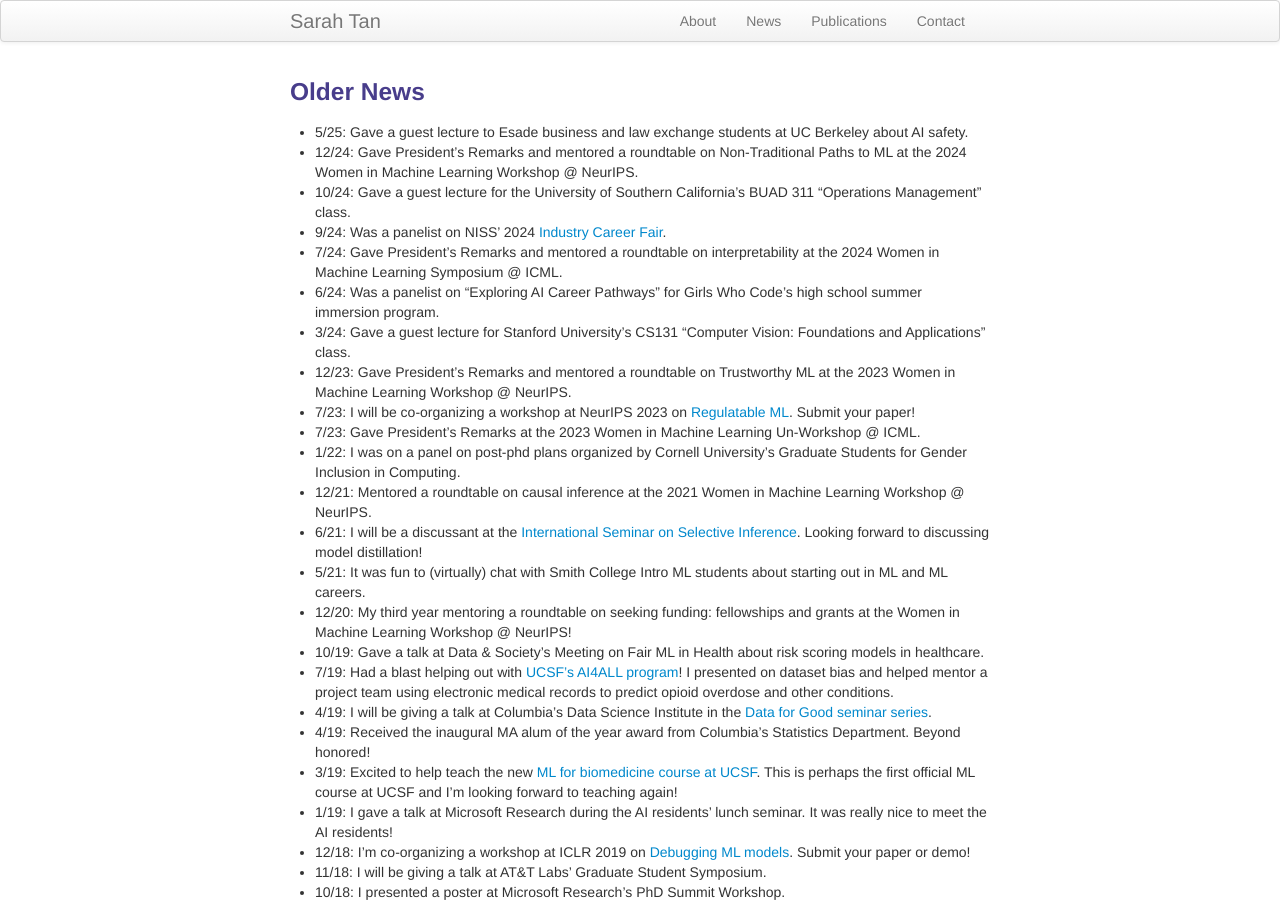
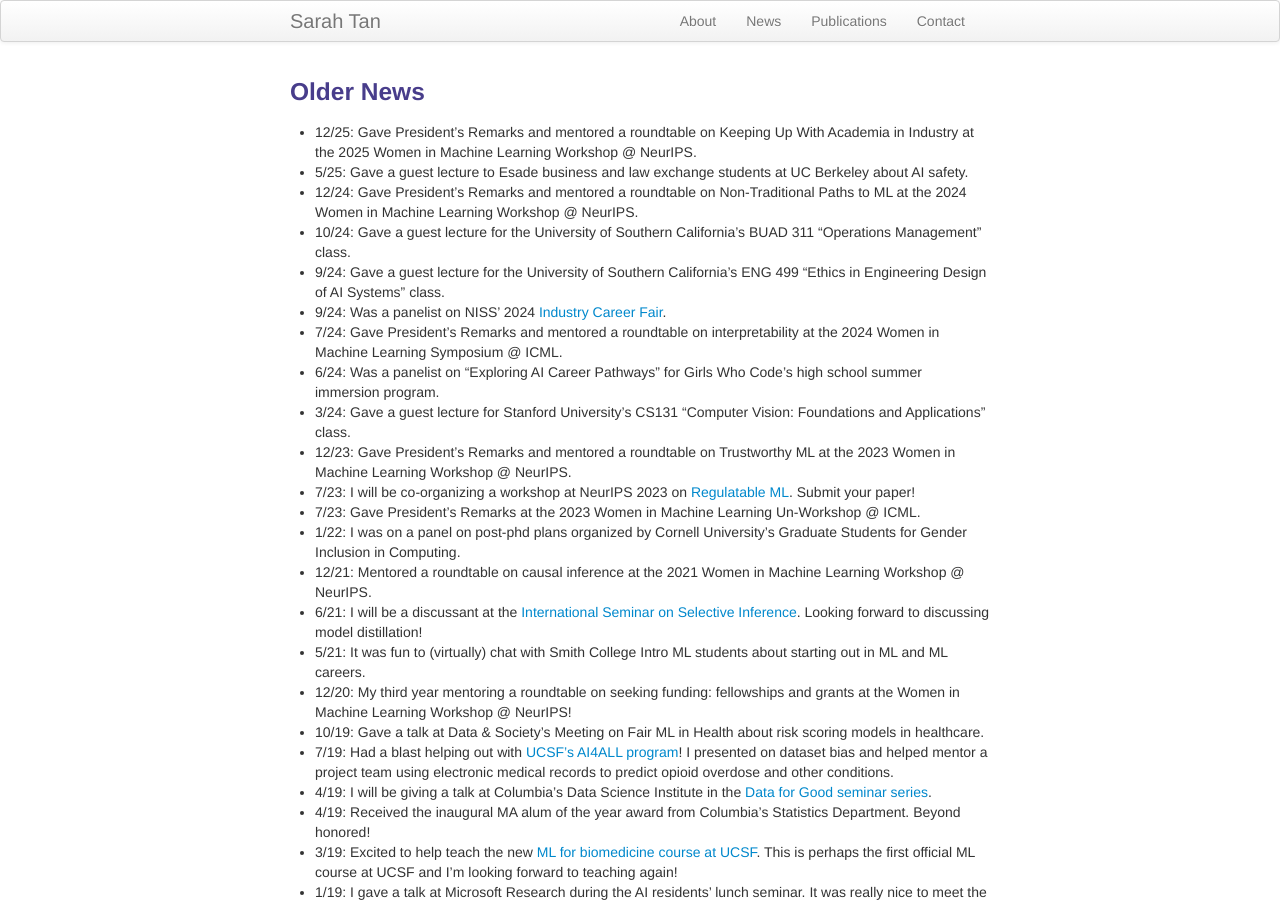
Before and after one commit to shftan/shftan.github.io, a Jekyll site: the page built from oldernews.md, in a window 1280 px wide and 900 px high. Built offline with Jekyll 4.4.1, drawn with Linux system fonts in a browser that asks for light colours.

Commit message:
Update oldernews.md

```diff
--- a/oldernews.md
+++ b/oldernews.md
@@ -7,9 +7,11 @@ keywords: Sarah Tan, Cornell, Statistics, interpretability, causal inference
 
 <div class="row-fluid" id="news"><h3>Older News</h3>
 </div>
+- 12/25: Gave President's Remarks and mentored a roundtable on Keeping Up With Academia in Industry at the 2025 Women in Machine Learning Workshop @ NeurIPS.
 - 5/25: Gave a guest lecture to Esade business and law exchange students at UC Berkeley about AI safety.
 - 12/24: Gave President's Remarks and mentored a roundtable on Non-Traditional Paths to ML at the 2024 Women in Machine Learning Workshop @ NeurIPS.
 - 10/24: Gave a guest lecture for the University of Southern California's BUAD 311 "Operations Management" class.
+- 9/24: Gave a guest lecture for the University of Southern California’s ENG 499 “Ethics in Engineering Design of AI Systems” class.
 - 9/24: Was a panelist on NISS' 2024 [Industry Career Fair](https://www.niss.org/events/niss-industry-career-fair-2024).
 - 7/24: Gave President’s Remarks and mentored a roundtable on interpretability at the 2024 Women in Machine Learning Symposium @ ICML.
 - 6/24: Was a panelist on "Exploring AI Career Pathways" for Girls Who Code's high school summer immersion program.
```
